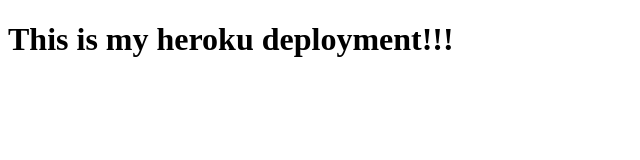
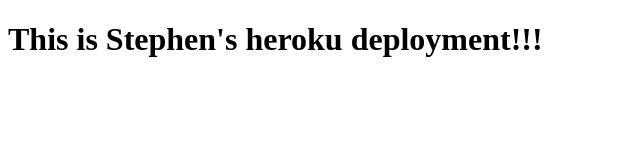
Before and after one commit to sraywall/deployment-demo-19, a website: page index.html in a window 1280 px wide. Shown: the whole page, without its empty margins (0-640 px from the left). Drawn offline with Linux system fonts and the light colour scheme.

Commit message:
Changed my name to see if it changes with heroku

```diff
--- a/index.html
+++ b/index.html
@@ -7,6 +7,6 @@
   <title>Heroku Test</title>
 </head>
 <body>
-  <h1>This is my heroku deployment!!!</h1>
+  <h1>This is Stephen's heroku deployment!!!</h1>
 </body>
 </html>
```
